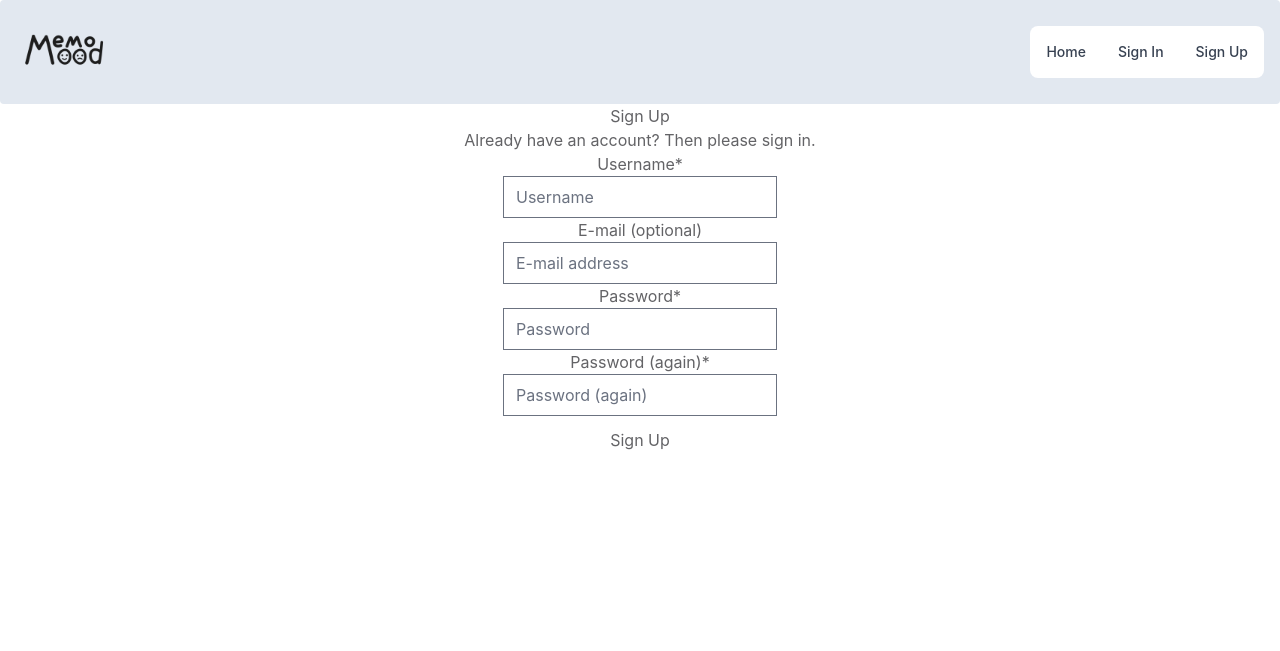
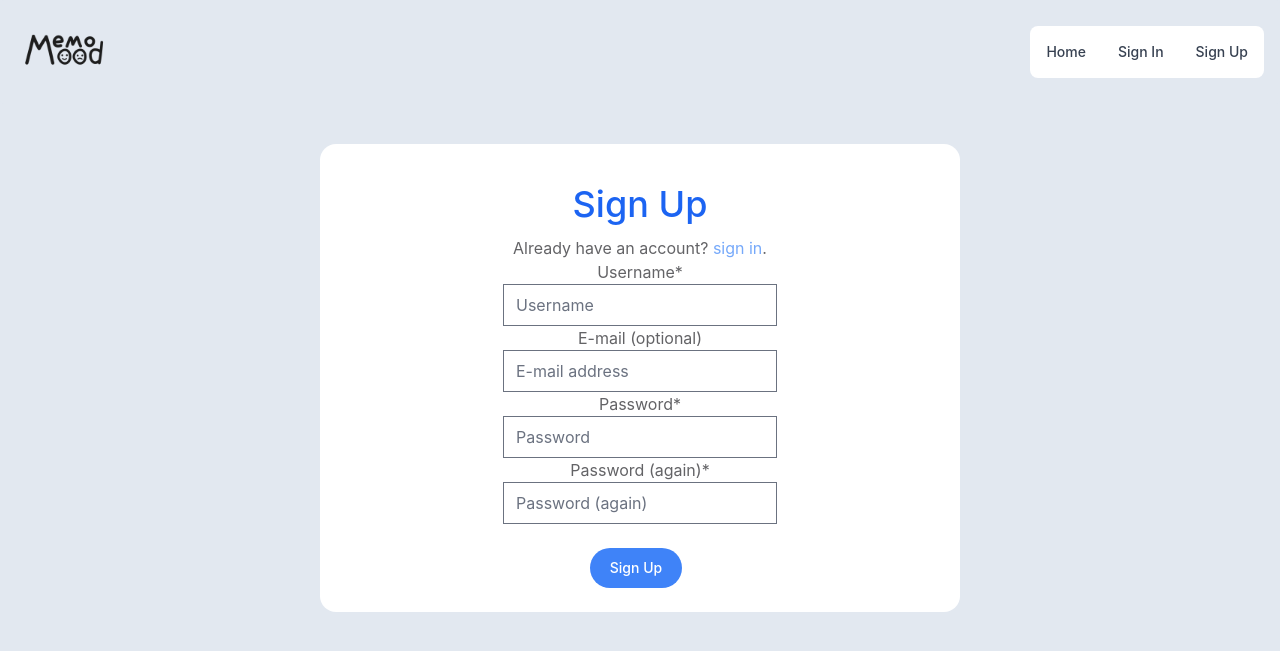
Before and after one commit to MemoMood/MemoMood, a Django app: page /accounts/signup/ in a window 1280 px wide. Shown: the top 651 px of the page. Run offline with Django 4.2, Linux system fonts and the light colour scheme; style sheets or scripts are compiled from the project's sources; some libraries are stand-ins or nearby versions.

Commit message:
change sign up page design

```diff
--- a/mood/templates/account/base.html
+++ b/mood/templates/account/base.html
@@ -16,7 +16,7 @@
 </head>
 
 {% block body %}
-<body>
+<body class="bg-slate-200">
 
   {% if messages %}
   <div class="p-2">
--- a/mood/templates/account/signup.html
+++ b/mood/templates/account/signup.html
@@ -1,5 +1,5 @@
 {% extends "account/base.html" %}
-
+{% load static%}
 {% load i18n %}
 
 {% load crispy_forms_filters %}
@@ -7,12 +7,11 @@
 {% block head_title %}{% trans "Signup" %}{% endblock %}
 
 {% block content %}
-<div class="text-center">
-    <h1>{% trans "Sign Up" %}</h1>
+<div class="flex justify-center mx-auto">
+    <div class="text-center bg-white mt-10 w-1/2 rounded-2xl">
+        <h1 class="text-4xl font-medium mt-10 mb-3 text-blue-600">{% trans "Sign Up" %}</h1>
 
-    <p>{% blocktrans %}Already have an account? Then please <a href="{{ login_url }}">sign in</a>.{% endblocktrans %}</p>
-</div>
-<div class="row">
+        <p>{% blocktrans %}Already have an account? <a href="{{ login_url }}" class="text-blue-400 hover:text-blue-800 hover:underline">sign in</a>.{% endblocktrans %}</p>
         <div class="col-md-6 offset-md-3">
             <form class="signup" id="signup_form" method="post" action="{% url 'account_signup' %}">
             {% csrf_token %}
@@ -20,10 +19,11 @@
             {% if redirect_field_value %}
             <input type="hidden" name="{{ redirect_field_name }}" value="{{ redirect_field_value }}" />
             {% endif %}
-        <div class="d-grid mt-3">
-            <button class="btn btn-dark" type="submit">{% trans "Sign Up" %}</button>
+            <div class="d-grid">
+                <button class="text-white bg-blue-500 hover:bg-orange-400 focus:outline-none focus:ring-4 focus:ring-blue-300 font-medium rounded-full text-sm px-5 py-2.5 text-center mr-2 mb-6 my-6" type="submit">{% trans "Sign Up" %}</button><br>
             </div>
             </form>
         </div>
     </div>
+</div>
 {% endblock %}
```
Lines whose indentation alone changed are shown as unchanged.
